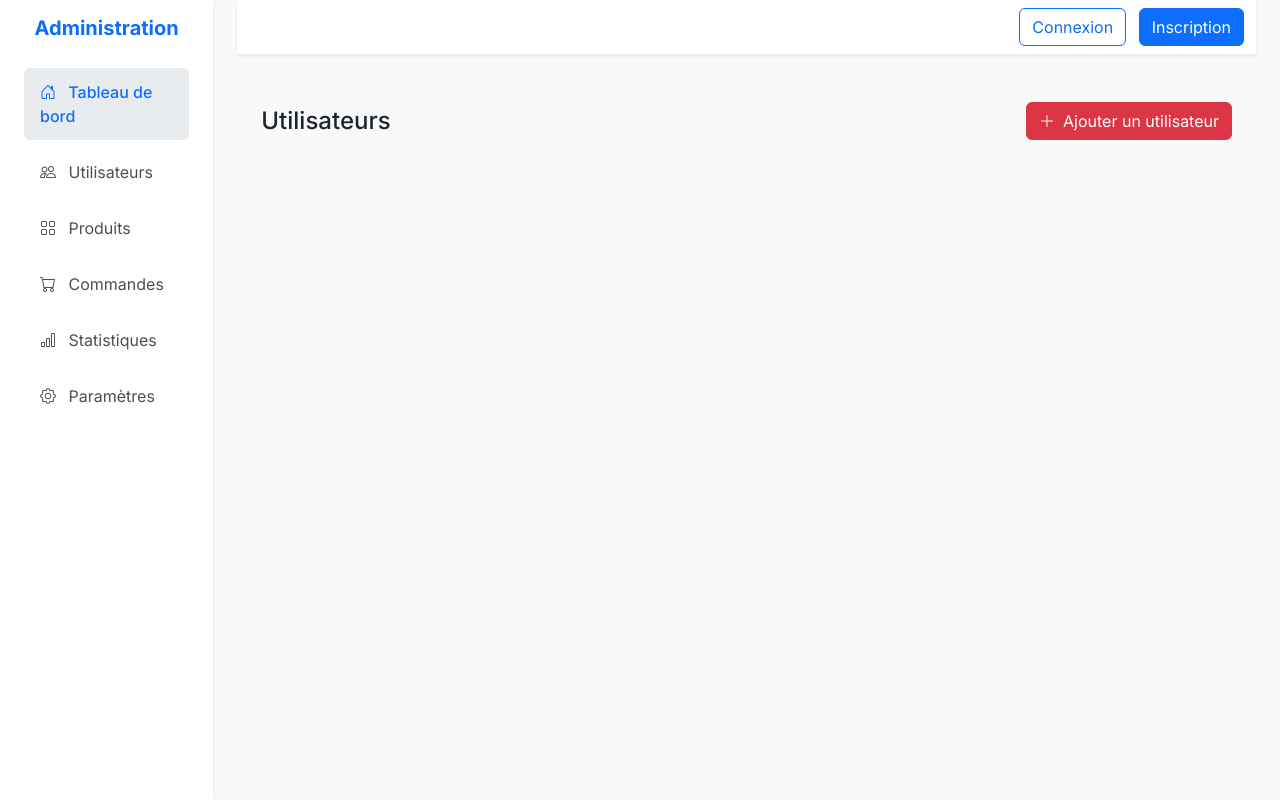
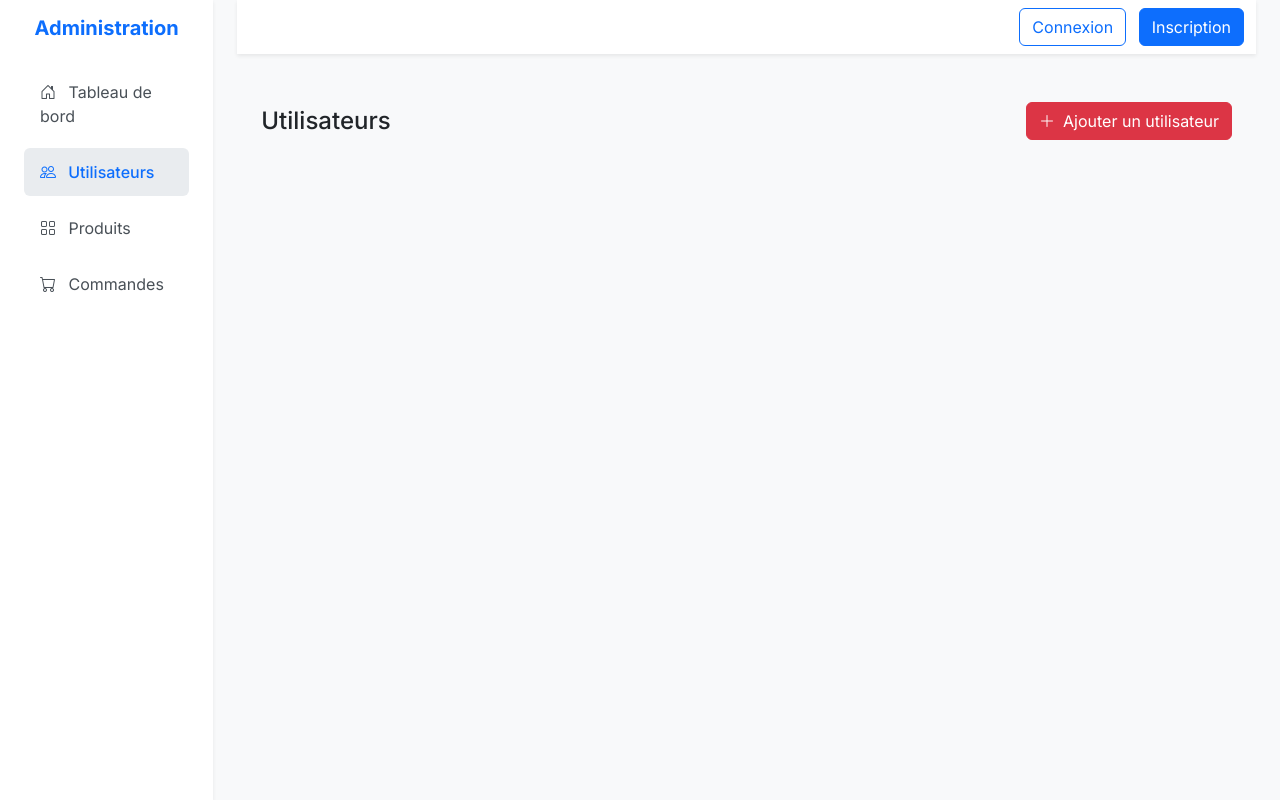
Before and after one commit to BoubakarPI/stockify.boukary.dev, a Django app: page /accounts/ in a window 1280 px wide. Run offline with Django 5.2, Linux system fonts and the light colour scheme.

Commit message:
feat(inventory): dynamise sidebar active nav in layout

```diff
--- a/src/inventory/urls.py
+++ b/src/inventory/urls.py
@@ -3,9 +3,10 @@ from .views import ProductListView, ProductDetailView, ProductCreateView, Produc
 
 urlpatterns = [
     path('', ProductListView.as_view(), name='products'),
+    path('orders', ProductListView.as_view(), name='orders'),
     path('product/<str:slug>/', ProductDetailView.as_view(), name="product_detail"),
-    path('products/add/', ProductCreateView.as_view(), name='product_add'),
-    path('products/<int:pk>/edit/', ProductUpdateView.as_view(), name='product_edit'),
-    path('products/<int:pk>/delete/', ProductDeleteView.as_view(), name='product_delete'),
+    path('add/', ProductCreateView.as_view(), name='product_add'),
+    path('<int:pk>/edit/', ProductUpdateView.as_view(), name='product_edit'),
+    path('<int:pk>/delete/', ProductDeleteView.as_view(), name='product_delete'),
 
 ]
--- a/src/stockify/urls.py
+++ b/src/stockify/urls.py
@@ -19,9 +19,11 @@ from django.contrib import admin
 from django.urls import path, include
 
 from . import settings
+from .views import index
 
 urlpatterns = [
-    path('', include('inventory.urls')),
+    path('', index, name="index"),
+    path('products/', include('inventory.urls')),
     path('accounts/', include('accounts.urls')),
     path('accounts/', include('django.contrib.auth.urls')),
     path('admin/', admin.site.urls),
--- a/src/templates/layout.html
+++ b/src/templates/layout.html
@@ -186,6 +186,8 @@
 <body>
     <div class="container-fluid">
         <div class="row">
+           {% load static %}
+
 <!-- Sidebar -->
 <div class="col-md-3 col-lg-2 d-md-block sidebar collapse">
     <div class="position-sticky pt-3">
@@ -194,44 +196,33 @@
         </div>
         <ul class="nav flex-column">
             <li class="nav-item">
-                            <a class="nav-link active" href="{% url 'products' %}">
+                <a class="nav-link {% if request.resolver_match.url_name == '/' %}active{% endif %}" href="{% url 'index' %}">
                     <i class="bi bi-house-door"></i>
                     Tableau de bord
                 </a>
             </li>
             <li class="nav-item">
-                            <a class="nav-link" href="{% url 'accounts' %}">
+                <a class="nav-link {% if request.resolver_match.url_name == 'accounts' %}active{% endif %}" href="{% url 'accounts' %}">
                     <i class="bi bi-people"></i>
                     Utilisateurs
                 </a>
             </li>
             <li class="nav-item">
-                            <a class="nav-link" href="{% url 'products' %}">
+                <a class="nav-link {% if request.resolver_match.url_name == 'products' %}active{% endif %}" href="{% url 'products' %}">
                     <i class="bi bi-grid"></i>
                     Produits
                 </a>
             </li>
             <li class="nav-item">
-                            <a class="nav-link" href="#">
+                <a class="nav-link {% if request.resolver_match.url_name == 'orders' %}active{% endif %}" href="{% url 'orders' %}">
                     <i class="bi bi-cart"></i>
                     Commandes
-                            </a>
-                        </li>
-                        <li class="nav-item">
-                            <a class="nav-link" href="#">
-                                <i class="bi bi-bar-chart"></i>
-                                Statistiques
-                            </a>
-                        </li>
-                        <li class="nav-item">
-                            <a class="nav-link" href="#">
-                                <i class="bi bi-gear"></i>
-                                Paramètres
                 </a>
             </li>
         </ul>
     </div>
 </div>
+
 
             <!-- Main content -->
             <div class="col-md-9 ms-sm-auto col-lg-10 px-md-4">
```
Lines whose indentation alone changed are shown as unchanged.
